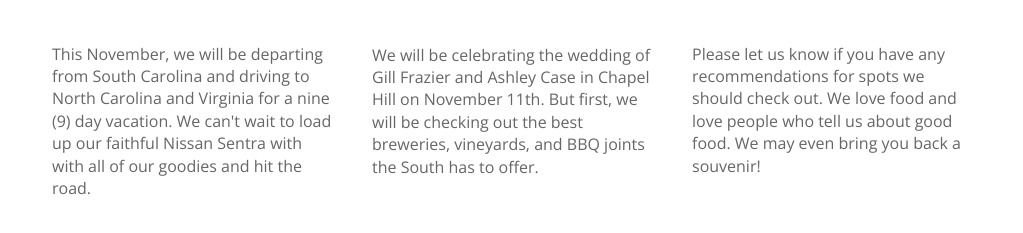
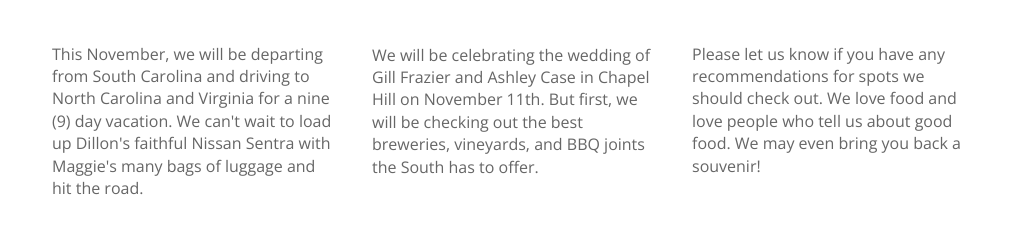
Before and after one commit to dillonbrady/dillonbrady.github.io, a plain HTML site: page c08/jq-load.html in a window 1280 px wide. Shown: the part 551-784 px from the top of the page, without its empty margins (128-1151 px from the left). Drawn offline with nearby package versions, Linux system fonts and the light colour scheme.

Commit message:
departing
lets go

```diff
--- a/c08/jq-load.html
+++ b/c08/jq-load.html
@@ -21,7 +21,7 @@
 
         <div class="third">
           <img src="img/home1.jpg" alt="Quadcopter" />
-          <p>This November, we will be departing from South Carolina and driving to North Carolina and Virginia for a nine (9) day vacation. We can't wait to load up our faithful Nissan Sentra with with all of our goodies and hit the road.</p>
+          <p>This November, we will be departing from South Carolina and driving to North Carolina and Virginia for a nine (9) day vacation. We can't wait to load up Dillon's faithful Nissan Sentra with Maggie's many bags of luggage and hit the road.</p>
         </div>
         <div class="third">
           <img src="img/home2.jpg" alt="Circuit boards" />
```
